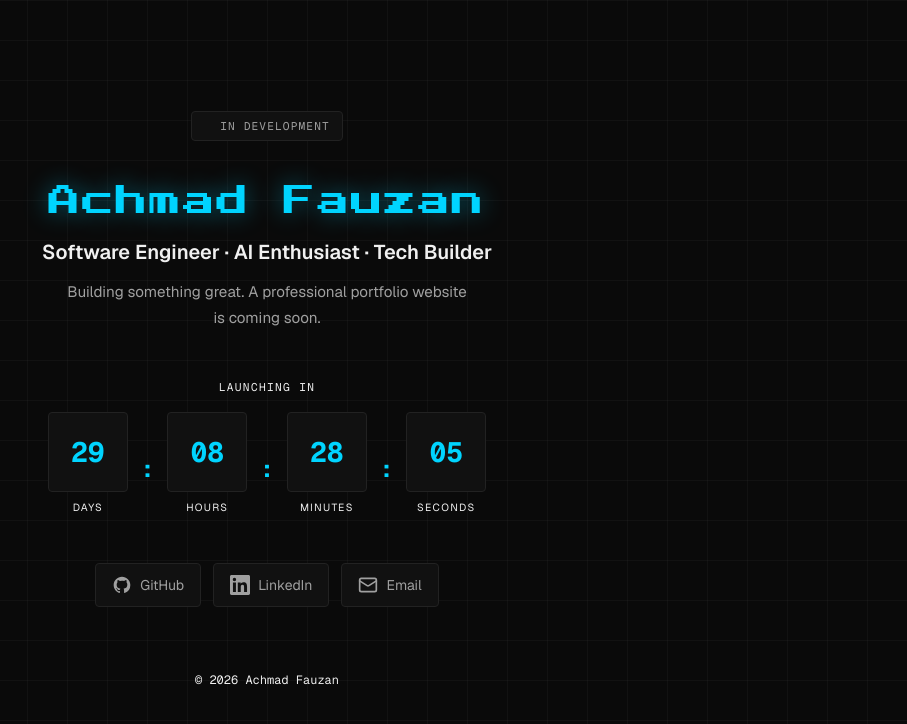
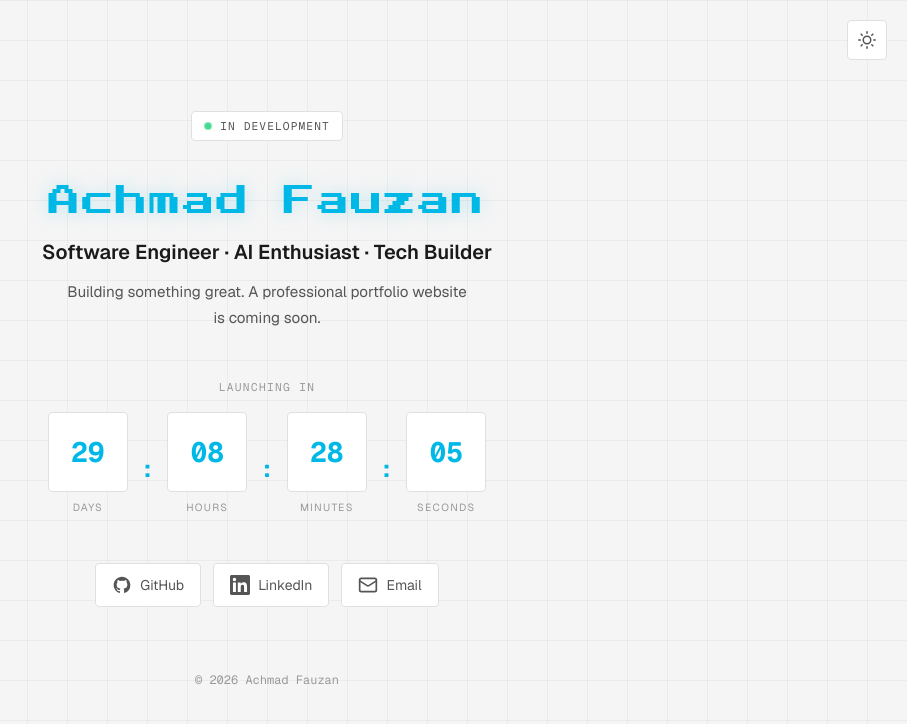
Before and after one commit to achmdfzn/Portofolio, a Next.js app: page / in a window 1280 px wide. Shown: the top 724 px of the page, without its empty margins (373-1280 px from the left). Built offline with nearby package versions, Linux system fonts and the light colour scheme.

Commit message:
feat: implement dark/light mode toggle with theme provider and toggle button

```diff
--- a/app/globals.css
+++ b/app/globals.css
@@ -153,6 +153,59 @@ body {
   cursor: not-allowed;
 }
 
+/* === Light Theme — via data-theme attribute === */
+[data-theme="light"] {
+  --color-bg: #f5f5f5;
+  --color-surface: #ffffff;
+  --color-surface-2: #eeeeee;
+  --color-border: #e0e0e0;
+  --color-border-subtle: #eeeeee;
+
+  --color-text-primary: #1a1a1a;
+  --color-text-secondary: #555555;
+  --color-text-muted: #999999;
+
+  --color-accent: #00b8e6;
+  --color-accent-dim: #00b8e61a;
+  --color-accent-glow: #00b8e640;
+  --color-accent-dark: #0099bb;
+
+  --color-success: #00cc66;
+  --color-warning: #e69900;
+  --color-error: #cc3333;
+}
+
+[data-theme="light"] .bg-pixel-grid {
+  background-image:
+    linear-gradient(to right, rgba(0, 0, 0, 0.04) 1px, transparent 1px),
+    linear-gradient(to bottom, rgba(0, 0, 0, 0.04) 1px, transparent 1px);
+}
+
+[data-theme="light"] .social-link {
+  background: var(--color-surface);
+  border-color: var(--color-border);
+}
+
+[data-theme="light"] .glow-accent {
+  text-shadow: 0 0 20px var(--color-accent-glow);
+}
+
+/* Theme toggle — hover state */
+.theme-toggle-btn:hover {
+  border-color: var(--color-accent) !important;
+  color: var(--color-accent) !important;
+}
+
+/* Smooth transisi antar tema */
+body,
+body *,
+body *::before,
+body *::after {
+  transition: background-color 300ms ease,
+              border-color 300ms ease,
+              color 300ms ease;
+}
+
 /* Hormati preferensi reduced motion */
 @media (prefers-reduced-motion: reduce) {
   *,
--- a/app/layout.tsx
+++ b/app/layout.tsx
@@ -2,6 +2,8 @@ import type { Metadata } from "next";
 import { Geist, Geist_Mono, Press_Start_2P } from "next/font/google";
 import "./globals.css";
 import { SOCIAL_LINKS } from "@/constants";
+import { ThemeProvider } from "@/components/theme-provider";
+import { ThemeToggle } from "@/components/atoms/theme-toggle";
 
 const SITE_URL = "https://achmadfauzan-six.vercel.app";
 
@@ -61,7 +63,8 @@ export default function RootLayout({
 }>) {
   return (
     <html
-      lang="id"
+      lang="en"
+      suppressHydrationWarning
       className={`${geistSans.variable} ${geistMono.variable} ${pressStart2P.variable} h-full antialiased`}
     >
       <body className="min-h-full flex flex-col">
@@ -69,7 +72,15 @@ export default function RootLayout({
           type="application/ld+json"
           dangerouslySetInnerHTML={{ __html: JSON.stringify(personJsonLd) }}
         />
-        {children}
+        <script
+          dangerouslySetInnerHTML={{
+            __html: `(function(){var t;try{t=localStorage.getItem('theme')}catch(e){}if(!t){t=window.matchMedia('(prefers-color-scheme:light)').matches?'light':'dark'}document.documentElement.dataset.theme=t})()`,
+          }}
+        />
+        <ThemeProvider>
+          <ThemeToggle />
+          {children}
+        </ThemeProvider>
       </body>
     </html>
   );
--- a/app/page.tsx
+++ b/app/page.tsx
@@ -1,5 +1,5 @@
 import { Suspense } from 'react';
-import CountdownTimer from './components/countdown-timer';
+import CountdownTimer from '@/components/molecules/countdown-timer';
 import { SOCIAL_LINKS } from '@/constants';
 
 export default function Home() {
--- a/components/atoms/icons.tsx
+++ b/components/atoms/icons.tsx
@@ -26,3 +26,27 @@ export function MailIcon(props: SVGProps<SVGSVGElement>) {
     </svg>
   );
 }
+
+export function SunIcon(props: SVGProps<SVGSVGElement>) {
+  return (
+    <svg width="20" height="20" viewBox="0 0 24 24" fill="none" stroke="currentColor" strokeWidth="2" strokeLinecap="round" strokeLinejoin="round" aria-hidden="true" {...props}>
+      <circle cx="12" cy="12" r="5" />
+      <line x1="12" y1="1" x2="12" y2="3" />
+      <line x1="12" y1="21" x2="12" y2="23" />
+      <line x1="4.22" y1="4.22" x2="5.64" y2="5.64" />
+      <line x1="18.36" y1="18.36" x2="19.78" y2="19.78" />
+      <line x1="1" y1="12" x2="3" y2="12" />
+      <line x1="21" y1="12" x2="23" y2="12" />
+      <line x1="4.22" y1="19.78" x2="5.64" y2="18.36" />
+      <line x1="18.36" y1="5.64" x2="19.78" y2="4.22" />
+    </svg>
+  );
+}
+
+export function MoonIcon(props: SVGProps<SVGSVGElement>) {
+  return (
+    <svg width="20" height="20" viewBox="0 0 24 24" fill="none" stroke="currentColor" strokeWidth="2" strokeLinecap="round" strokeLinejoin="round" aria-hidden="true" {...props}>
+      <path d="M21 12.79A9 9 0 1 1 11.21 3 7 7 0 0 0 21 12.79z" />
+    </svg>
+  );
+}
--- /dev/null
+++ b/components/atoms/theme-toggle.tsx
@@ -0,0 +1,30 @@
+'use client';
+
+import { useTheme } from '@/components/theme-provider';
+import { SunIcon, MoonIcon } from '@/components/atoms/icons';
+
+export function ThemeToggle() {
+  const { theme, toggleTheme } = useTheme();
+
+  return (
+    <button
+      onClick={toggleTheme}
+      aria-label={theme === 'dark' ? 'Switch to light mode' : 'Switch to dark mode'}
+      className="theme-toggle-btn fixed top-5 right-5 z-50 flex h-10 w-10 items-center justify-center rounded border"
+      style={{
+        background: 'var(--color-surface)',
+        borderColor: 'var(--color-border)',
+        color: 'var(--color-text-secondary)',
+      }}
+    >
+      <div
+        className="flex items-center justify-center transition-transform duration-500"
+        style={{
+          transform: theme === 'dark' ? 'rotate(0deg) scale(1)' : 'rotate(360deg) scale(0.9)',
+        }}
+      >
+        {theme === 'dark' ? <MoonIcon /> : <SunIcon />}
+      </div>
+    </button>
+  );
+}
--- /dev/null
+++ b/components/theme-provider.tsx
@@ -0,0 +1,53 @@
+'use client';
+
+import { createContext, useContext, useEffect, useState, type ReactNode } from 'react';
+
+type Theme = 'dark' | 'light';
+
+interface ThemeContextValue {
+  theme: Theme;
+  toggleTheme: () => void;
+}
+
+const ThemeContext = createContext<ThemeContextValue | undefined>(undefined);
+
+const STORAGE_KEY = 'theme';
+
+function getInitialTheme(): Theme {
+  if (typeof window !== 'undefined') {
+    const stored = localStorage.getItem(STORAGE_KEY);
+    if (stored === 'light' || stored === 'dark') return stored;
+    return window.matchMedia('(prefers-color-scheme: light)').matches ? 'light' : 'dark';
+  }
+  return 'dark';
+}
+
+export function ThemeProvider({ children }: { children: ReactNode }) {
+  const [theme, setTheme] = useState<Theme>('dark');
+  const [mounted, setMounted] = useState(false);
+
+  useEffect(() => {
+    setTheme(getInitialTheme());
+    setMounted(true);
+  }, []);
+
+  useEffect(() => {
+    if (!mounted) return;
+    document.documentElement.dataset.theme = theme;
+    localStorage.setItem(STORAGE_KEY, theme);
+  }, [theme, mounted]);
+
+  const toggleTheme = () => setTheme((prev) => (prev === 'dark' ? 'light' : 'dark'));
+
+  return (
+    <ThemeContext.Provider value={{ theme, toggleTheme }}>
+      {children}
+    </ThemeContext.Provider>
+  );
+}
+
+export function useTheme(): ThemeContextValue {
+  const ctx = useContext(ThemeContext);
+  if (!ctx) throw new Error('useTheme must be used within <ThemeProvider>');
+  return ctx;
+}
```
Also changed, not shown: package.json (+2 -6 lines), .zcode/plans/plan-sess_60b7413c-199c-488b-8ef3-31a87a314579.md (added), components/molecules/countdown-timer.tsx (renamed from app/components/countdown-timer.tsx), 1 other file (tests, documents, lock files or other folders).
